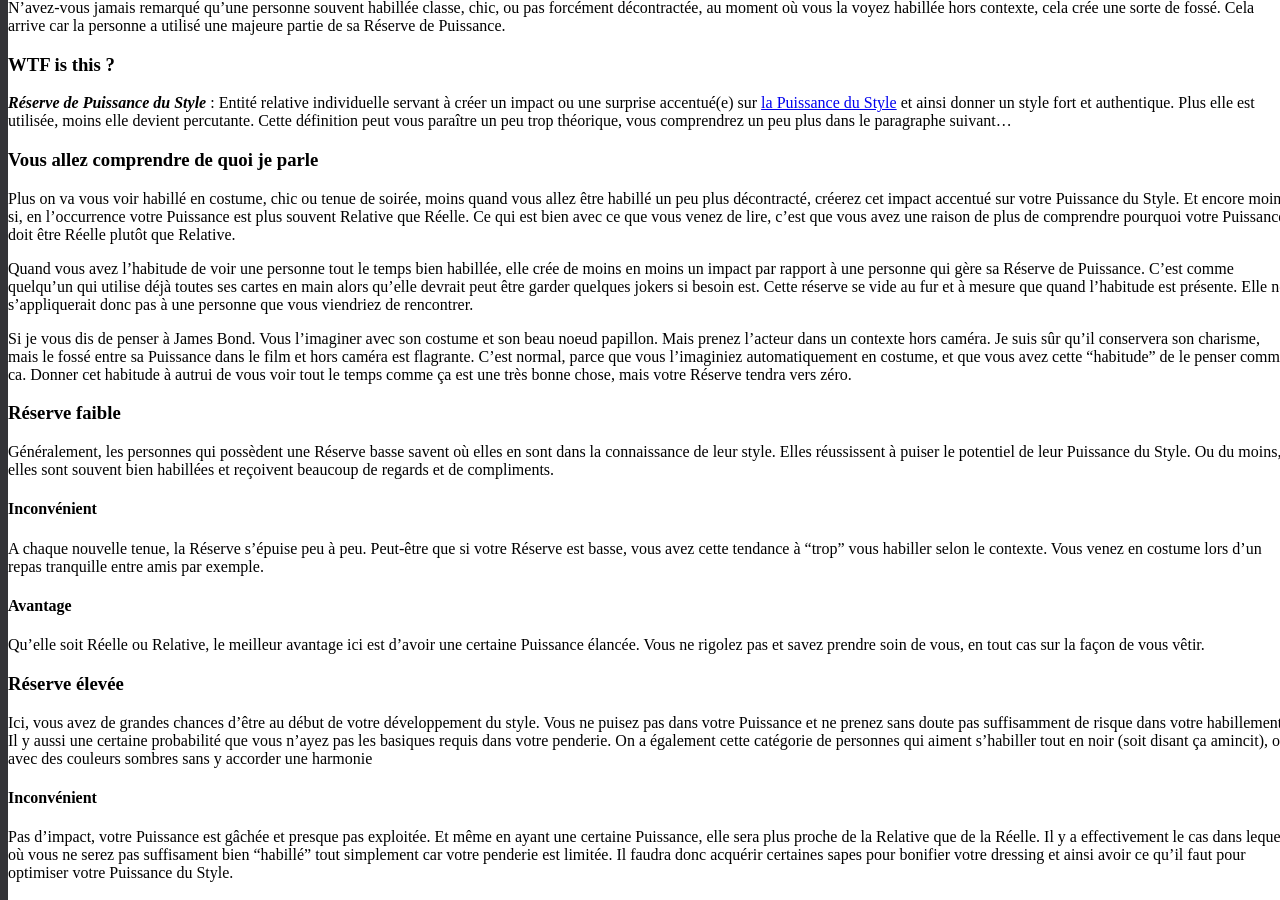
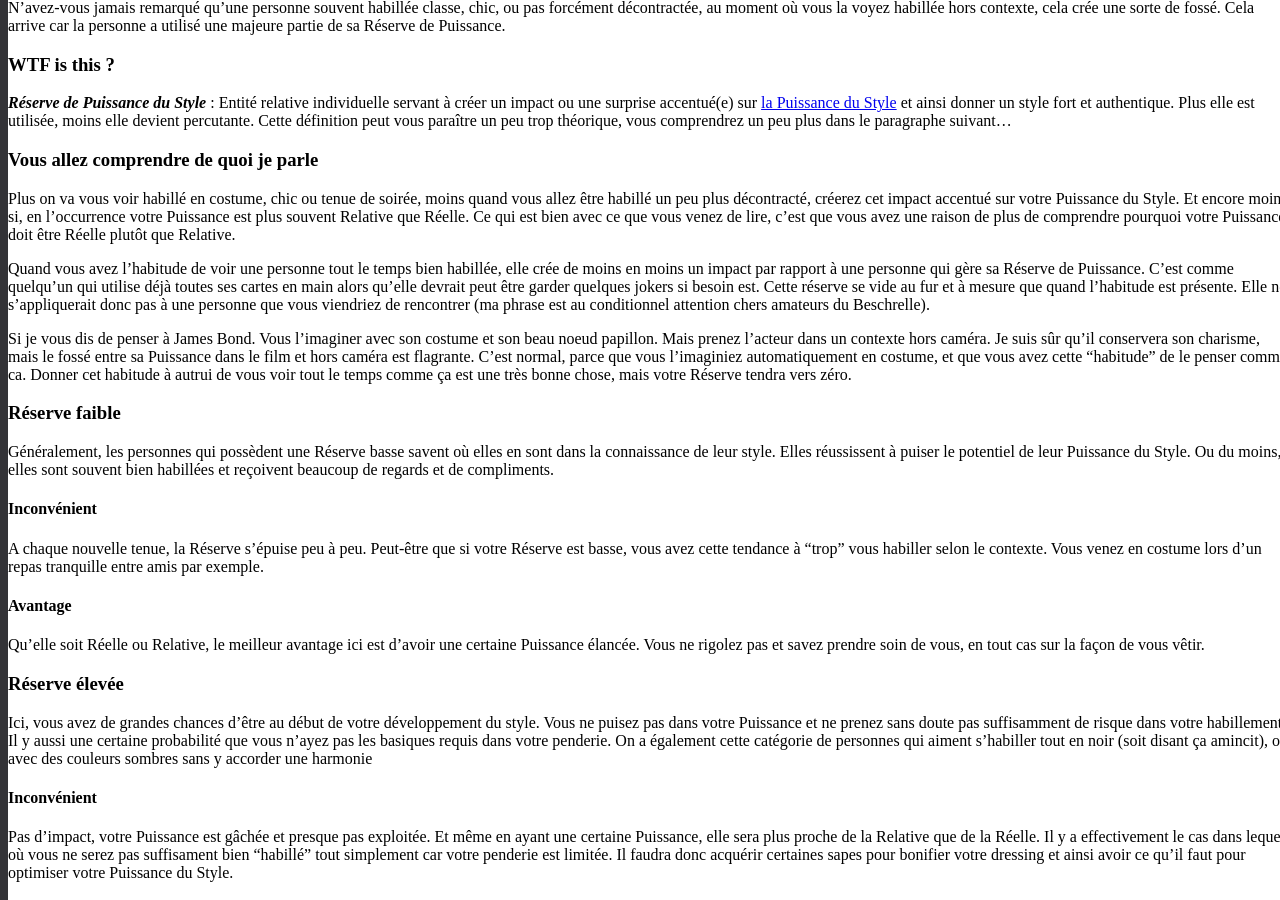
Before and after one commit to darkh2/darkh2.github.io, a Jekyll site: the page built from _posts/2019-01-24-La-Réserve-de-Puissance-du-Style.md, in a window 1280 px wide and 900 px high, scrolled down 968 px. Built offline with Jekyll 4.4.1, drawn with Linux system fonts in a browser that asks for light colours; comment, search, counter and statistics services are not loaded; a file with an impossible date is left out.

Commit message:
Update 2019-01-24-La-Réserve-de-Puissance-du-Style.md

```diff
--- a/_posts/2019-01-24-La-Réserve-de-Puissance-du-Style.md
+++ b/_posts/2019-01-24-La-Réserve-de-Puissance-du-Style.md
@@ -25,7 +25,7 @@ N'avez-vous jamais remarqué qu'une personne souvent habillée classe, chic, ou
 Plus on va vous voir habillé en costume, chic ou tenue de soirée, moins quand vous allez être habillé un peu plus décontracté, créerez cet impact accentué sur votre Puissance du Style. Et encore moins si, en l'occurrence votre Puissance est plus souvent Relative que Réelle. Ce qui est bien avec ce que vous venez de lire, c'est que vous avez une raison de plus de comprendre pourquoi votre Puissance doit être Réelle plutôt que Relative.
 
 Quand vous avez l'habitude de voir une personne tout le temps bien habillée, elle crée de moins en moins un impact par rapport à une personne qui gère sa Réserve de Puissance. C'est comme quelqu'un qui utilise déjà toutes ses cartes en main alors qu'elle devrait peut être garder quelques jokers si besoin est.
-Cette réserve se vide au fur et à mesure que quand l'habitude est présente. Elle ne s'appliquerait donc pas à une personne que vous viendriez de rencontrer.
+Cette réserve se vide au fur et à mesure que quand l'habitude est présente. Elle ne s'appliquerait donc pas à une personne que vous viendriez de rencontrer (ma phrase est au conditionnel attention chers amateurs du Beschrelle).
 
 Si je vous dis de penser à James Bond. Vous l'imaginer avec son costume et son beau noeud papillon. Mais prenez l'acteur dans un contexte hors caméra. Je suis sûr qu'il conservera son charisme, mais le fossé entre sa Puissance dans le film et hors caméra est flagrante. C'est normal, parce que vous l'imaginiez automatiquement en costume, et que vous avez cette "habitude" de le penser comme ca. Donner cet habitude à autrui de vous voir tout le temps comme ça est une très bonne chose, mais votre Réserve tendra vers zéro.
 
```
